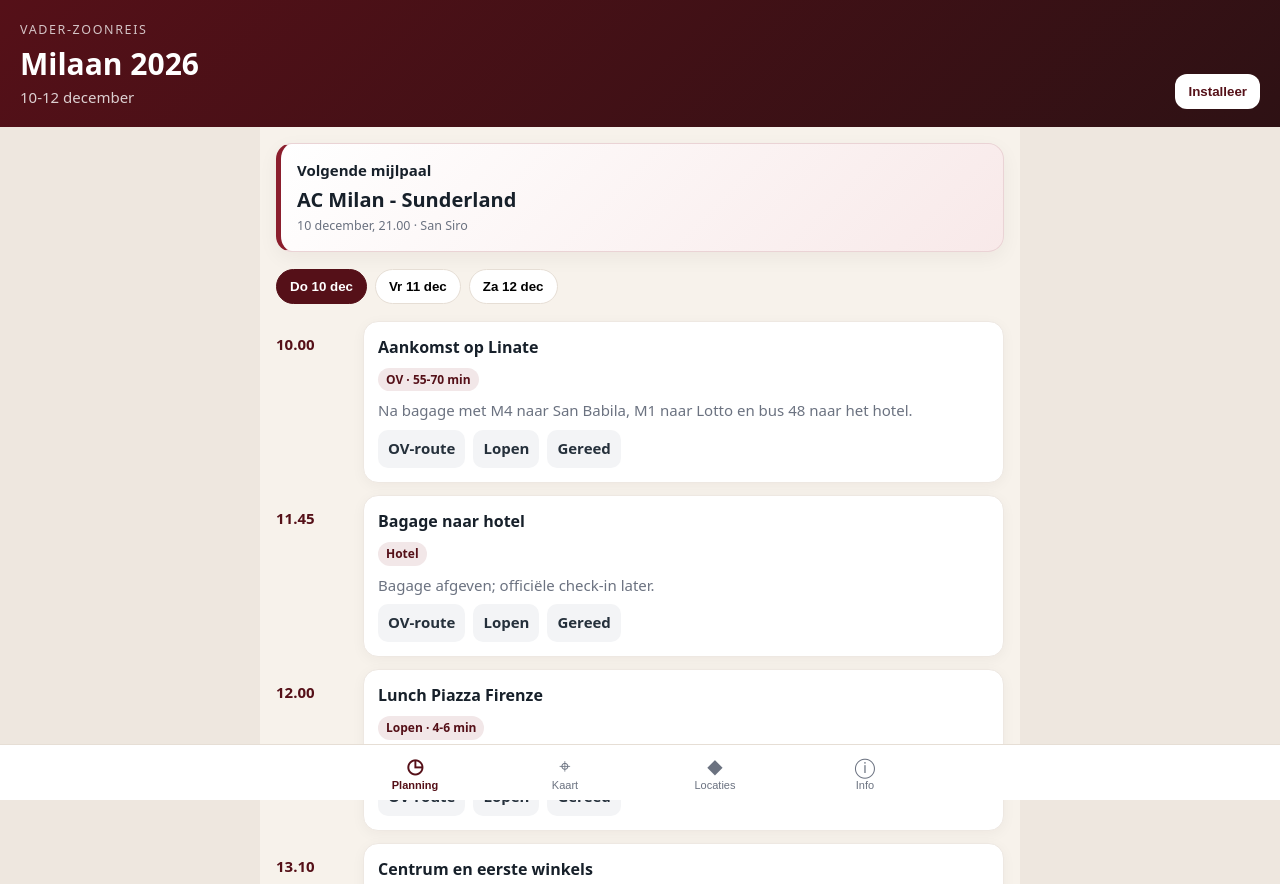
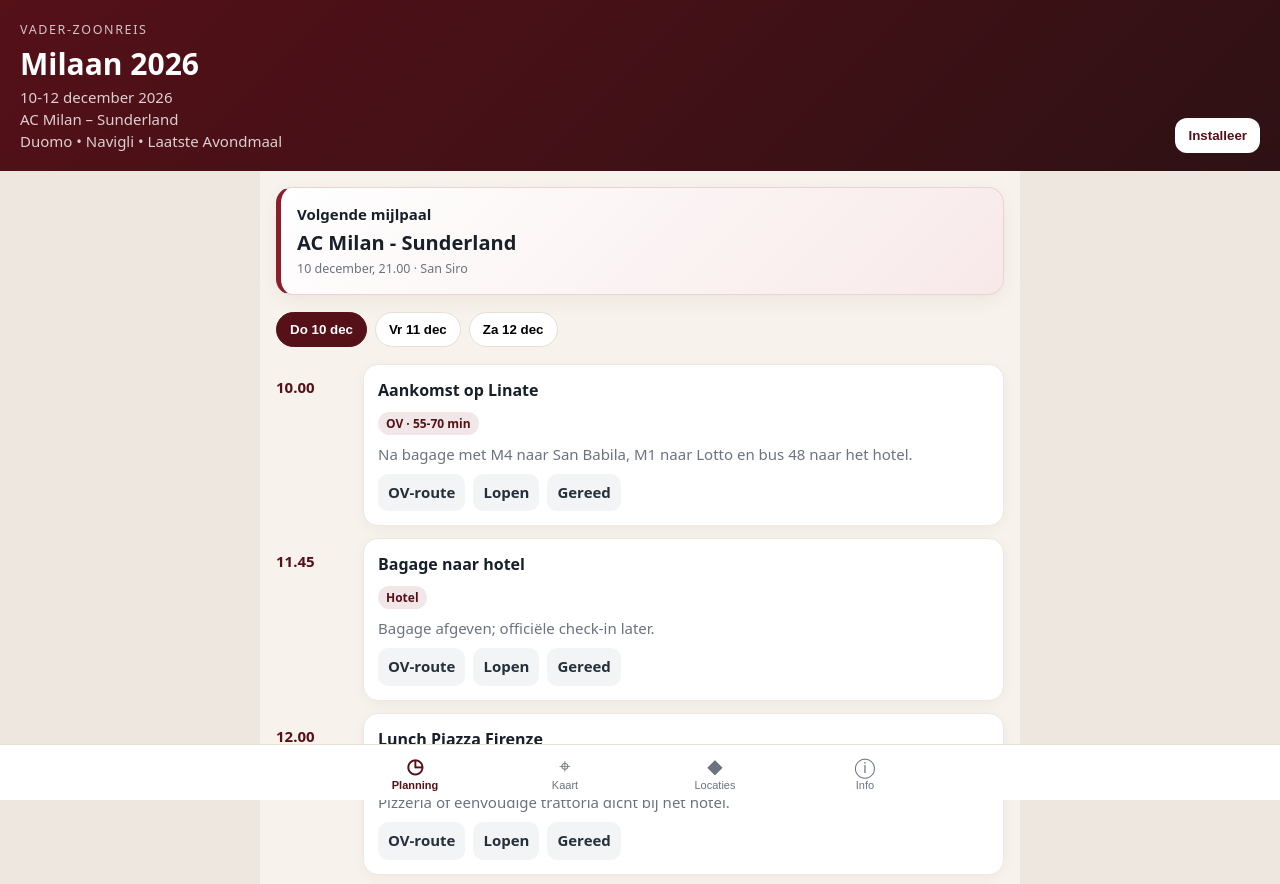
Before and after one commit to EEBunte/Milaan-2026, a plain HTML site: page index.html in a window 1280 px wide. Shown: the top 884 px of the page. Drawn offline with nearby package versions, Linux system fonts and the light colour scheme.

Commit message:
Refactor header section with hero overlay
Header toegevoegd

```diff
--- a/index.html
+++ b/index.html
@@ -13,9 +13,27 @@
   <link rel="stylesheet" href="styles.css">
 </head>
 <body>
-<header>
-  <div><small>Vader-zoonreis</small><h1>Milaan 2026</h1><p>10-12 december</p></div>
-  <button id="installBtn" hidden>Installeer</button>
+<header class="hero-header">
+
+  <div class="hero-overlay">
+
+    <small>Vader-zoonreis</small>
+
+    <h1>Milaan 2026</h1>
+
+    <p>10-12 december 2026</p>
+
+    <p>
+      AC Milan – Sunderland<br>
+      Duomo • Navigli • Laatste Avondmaal
+    </p>
+
+  </div>
+
+  <button id="installBtn" hidden>
+    Installeer
+  </button>
+
 </header>
 <main>
   <section id="planning" class="view active">
@@ -38,5 +56,6 @@
   <button data-view="info">ⓘ<span>Info</span></button>
 </nav>
 <script src="https://unpkg.com/leaflet@1.9.4/dist/leaflet.js"></script>
+<script src="images.js"></script>
 <script src="app.js"></script>
 </body></html>
```
